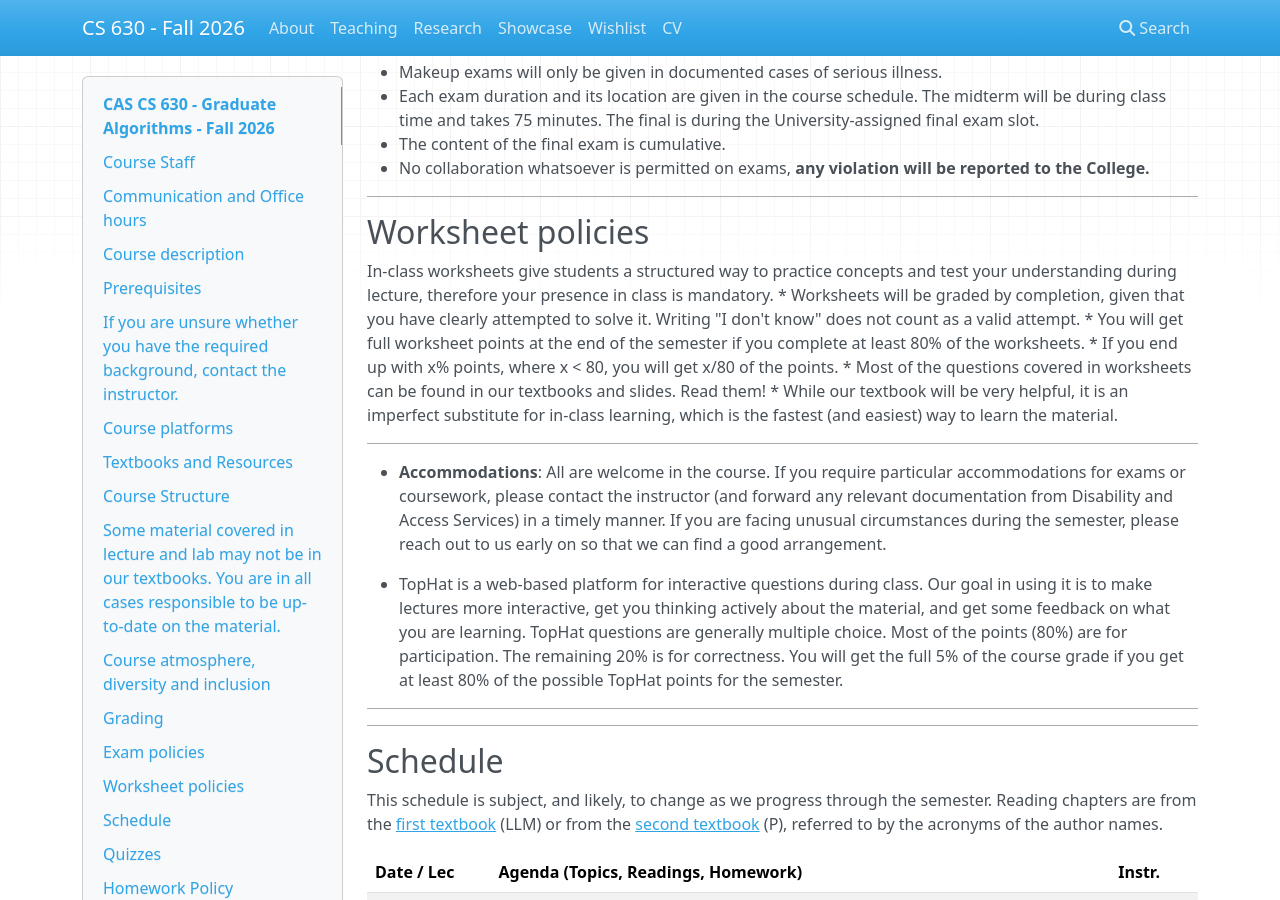
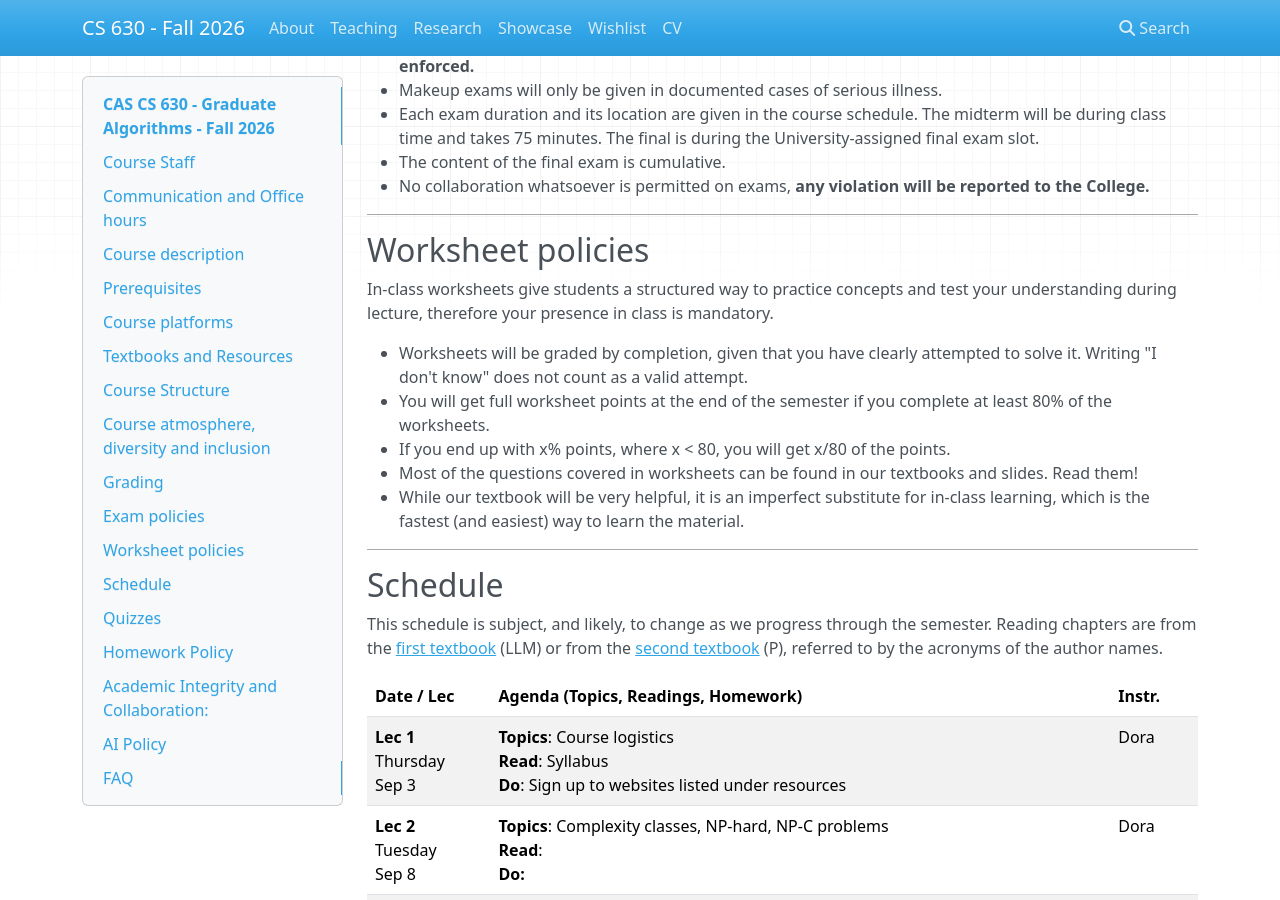
Before and after one commit to srtjanuario/2026.fall.cs630, an MkDocs documentation site: the page built from docs/index.md, in a window 1280 px wide and 900 px high, scrolled down 4243 px. Built offline with MkDocs 1.6.1, drawn with Linux system fonts in a browser that asks for light colours; nearby versions of some CDN libraries; some of the changed text lies outside the part shown.

Commit message:
Worksheet policies format

```diff
--- a/docs/index.md
+++ b/docs/index.md
@@ -79,7 +79,9 @@
   * Algorithm design paradigms, such as greedy, divide and conquer, dynamic programming, various graph algorithms
 
 If you are unsure whether you have the required background, contact the instructor.
+
 ---
+
 ## Course platforms
 
 * **Piazza**: Used for announcements, Q&A, discussion, lecture notes, homework information, additional materials, and logistics.
@@ -91,6 +93,7 @@
     * [https://apps.ankiweb.net](https://apps.ankiweb.net)
 
 ---
+
 ## Textbooks and Resources
 
 There is no single required textbook. Readings will be posted before lectures. Students are encouraged to consult additional public resources.
@@ -116,6 +119,7 @@
 * [Mathematics for Computer Science by Eric Lehman, Tom Leighton, and Albert Meyer](https://people.csail.mit.edu/meyer/mcs.pdf)(Useful background on discrete mathematics.)
 
 ---
+
 ## Course Structure
 
   * **Lectures**: Led one of the two instructors, Professors Erdos or Januario.
@@ -142,11 +150,12 @@
 The course grade will be calculated as follows:
 
 |       Component       | Weight |
-|          ---          | ---:   |
-| Worksheet completion  |   16%  |
+|          ---          |  ---:  |
+|  Worksheet completion |   16%  |
 | In-class midterm exam |   20%  |
 |  In-class final exam  |   20%  |
 |        Quizzes        |   46%  |
+
 
 ---
 
@@ -163,33 +172,19 @@
   * The content of the final exam is cumulative.
   * No collaboration whatsoever is permitted on exams, **any violation will be reported to the College.**
 
+
 ---
+
 
 ## Worksheet policies
 
 In-class worksheets give students a structured way to practice concepts and test your understanding during lecture, therefore your presence in class is mandatory.
+
   * Worksheets will be graded by completion, given that you have clearly attempted to solve it. Writing "I don't know" does not count as a valid attempt.
   * You will get full worksheet points at the end of the semester if you complete at least 80% of the worksheets.
   * If you end up with x% points, where x < 80, you will get x/80 of the points.
   * Most of the questions covered in worksheets can be found in our textbooks and slides. Read them!
   * While our textbook will be very helpful, it is an imperfect substitute for in-class learning, which is the fastest (and easiest) way to learn the material.
-
----
-
-* **Accommodations**: All are welcome in the course. If you require particular accommodations for
-exams or coursework, please contact the instructor (and forward any relevant documentation
-from Disability and Access Services) in a timely manner. If you are facing unusual circumstances
-during the semester, please reach out to us early on so that we can find a good arrangement.
-
-
-
-* TopHat is a web-based platform for interactive questions during class. Our goal in using it is to
-make lectures more interactive, get you thinking actively about the material, and get some
-feedback on what you are learning. TopHat questions are generally multiple choice. Most of the
-points (80%) are for participation. The remaining 20% is for correctness. You will get the full 5%
-of the course grade if you get at least 80% of the possible TopHat points for the semester.
-
----
 
 
 ---
@@ -463,21 +458,10 @@
 ---
 ## AI Policy
 
-* As stated above, you may not use large language models like ChatGPT or Gemini to provide homework solutions. However, you may use them to help clarify concepts, discuss homework problems *after you have submitted and the deadline has passed*, or similar. Be wary, though, of hallucinations. It is good to double check any information you receive from LLMs with a reliable source.
-
+* You may not use large language models like ChatGPT or Gemini to provide homework solutions. However, you may use them to help clarify concepts, discuss homework problems *after you have submitted and the deadline has passed*, or similar. Be wary, though, of hallucinations. It is good to double-check any information you receive from LLMs with a reliable source.
 
 ---
-## Miscellaneous
 
-**LaTeX resources**
-
-*   [TexShop](http://pages.uoregon.edu/koch/texshop/) is a latex editor for the Mac platform;
-*   [TexNiCenter](http://www.texniccenter.org/) is a text editor for Windows;
-*   [Overleaf](https://www.overleaf.com/) is a web-based latex system (that allows you to avoid latex installation on your machine).
-*   Not so short [intro to latex](https://tobi.oetiker.ch/lshort/lshort.pdf);
-*   A [latex tutorial](http://www.tug.org/twg/mactex/tutorials/ltxprimer-1.0.pdf).
-
-**Homework template files**: [tex](sample-hw-solution.tex), [pdf](sample-hw-solution.pdf), [jpg](example-hw-image.jpg).
 
 ---
 ## FAQ
```
Also changed, not shown: other parts of docs/index.md (+5 -1 lines).
